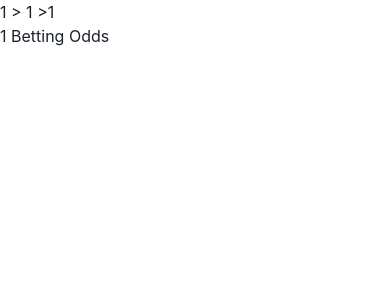
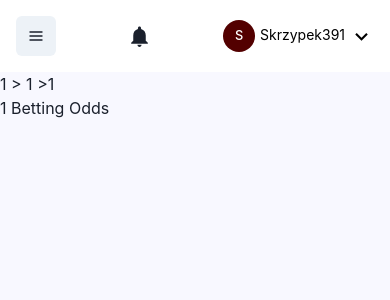
Before and after one commit to Huzaifa-Tawab/odd-runs, a React (Vite) app: page /1/1/1 in a window 390 px wide. Shown: the top 300 px of the page. Built offline with nearby package versions, Linux system fonts and the light colour scheme.

Commit message:
sportcountryleague page updated

```diff
--- a/src/pages/leauge/sportCountryLeague.jsx
+++ b/src/pages/leauge/sportCountryLeague.jsx
@@ -1,12 +1,20 @@
-import React, { useState, useEffect } from "react";
+import React, { useRef, useState, useEffect } from "react";
+import NavBar from "../../components/Navbar";
+import Sidebar from "../../components/Sidebar";
+import RightSidebar from "../../components/RightSidebar";
 import axios from "axios";
 import { Route, Link, Routes, useParams } from "react-router-dom";
 import { Flex, Img, Stack, Text, Box, HStack } from "@chakra-ui/react";
-
 import sports from "../../json/sports.json";
 import SportsIMG from "../../json/sportsImg";
 import BookMakerLight from "../../components/BookMakerLight";
-const SportCountryLeague = () => {
+function SportCountryLeague() {
+  const [mobileView, setMobileView] = useState(window.innerWidth < 700);
+
+  const handleResize = () => {
+    setMobileView(window.innerWidth < 700);
+  };
+
   const [events, setEvents] = useState([]);
   const [sport, setCurrentSport] = useState(null);
 
@@ -66,7 +74,58 @@ const SportCountryLeague = () => {
   const getFlagUrl = (countryCode) =>
     `https://flagsapi.com/${countryCode.toUpperCase()}/flat/32.png`;
 
+  useEffect(() => {
+    const debouncedHandleResize = debounce(handleResize, 200);
+
+    window.addEventListener("resize", debouncedHandleResize);
+
+    return () => {
+      window.removeEventListener("resize", debouncedHandleResize);
+    };
+  }, []);
+
+  function debounce(func, wait) {
+    let timeout;
+
+    return function executedFunction(...args) {
+      const later = () => {
+        clearTimeout(timeout);
+        func(...args);
+      };
+
+      clearTimeout(timeout);
+      timeout = setTimeout(later, wait);
+    };
+  }
+
   return (
+    <HStack
+      gap={"0px"}
+      justifyContent={"start"}
+      alignItems={"start"}
+      bg={"#F8F8FF"}
+    >
+      {mobileView ? <></> : <Sidebar sportsList={sports} />}
+      <Box w={mobileView ? "100vw" : "80vw"}>
+        <NavBar />
+        <HStack alignItems={"end"}>
+          <Box
+            w={mobileView ? "100%" : "80%"}
+            overflowY={"scroll"}
+            h={"85vh"}
+            css={{
+              "&::-webkit-scrollbar": {
+                width: "4px",
+              },
+              "&::-webkit-scrollbar-track": {
+                width: "6px",
+              },
+              "&::-webkit-scrollbar-thumb": {
+                background: "#656EF5",
+                borderRadius: "24px",
+              },
+            }}
+          >
             <>
               {params && (
                 <>
@@ -155,40 +214,19 @@ const SportCountryLeague = () => {
                   );
                 })}
             </>
-    // <ChakraProvider>
-    //   <Box p="4">
-    //     <h1>Football League Table</h1>
-    //     {loading ? (
-    //       <CircularProgress isIndeterminate color="teal.500" />
-    //     ) : (
-    //       <Table variant="striped" colorScheme="teal" style={{ width: "100%" }}>
-    //         <Thead>
-    //           <Tr>
-    //             {columns.map((column) => (
-    //               <Th key={column.Header}>{column.Header}</Th>
-    //             ))}
-    //           </Tr>
-    //         </Thead>
-    //         <Tbody>
-    //           {tableData.map((row) => (
-    //             <Tr key={row.pos}>
-    //               {columns.map((column) => (
-    //                 <Td key={column.Header}>
-    //                   {column.accessor.includes(".")
-    //                     ? row[column.accessor.split(".")[0]][
-    //                         column.accessor.split(".")[1]
-    //                       ]
-    //                     : row[column.accessor]}
-    //                 </Td>
-    //               ))}
-    //             </Tr>
-    //           ))}
-    //         </Tbody>
-    //       </Table>
-    //     )}
-    //   </Box>
-    // </ChakraProvider>
+          </Box>
+          {/* Right side */}
+          {mobileView ? (
+            <></>
+          ) : (
+            <Box w={"20%"} h={"100%"} maxW={"300px"}>
+              <RightSidebar />
+            </Box>
+          )}
+        </HStack>
+      </Box>
+    </HStack>
   );
-};
+}
 
 export default SportCountryLeague;
```
Lines whose indentation alone changed are shown as unchanged.
